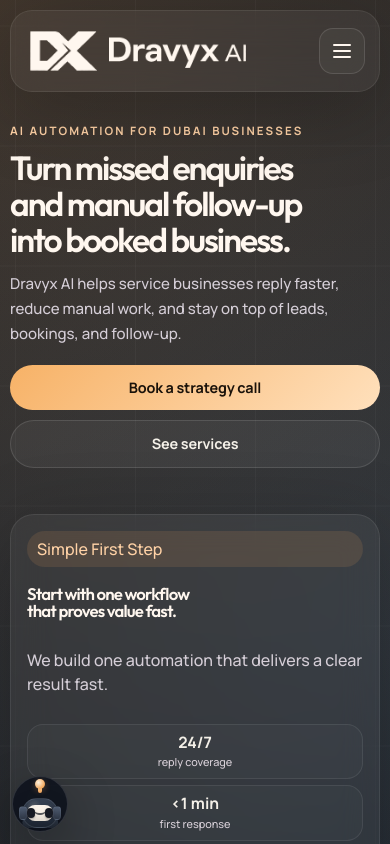
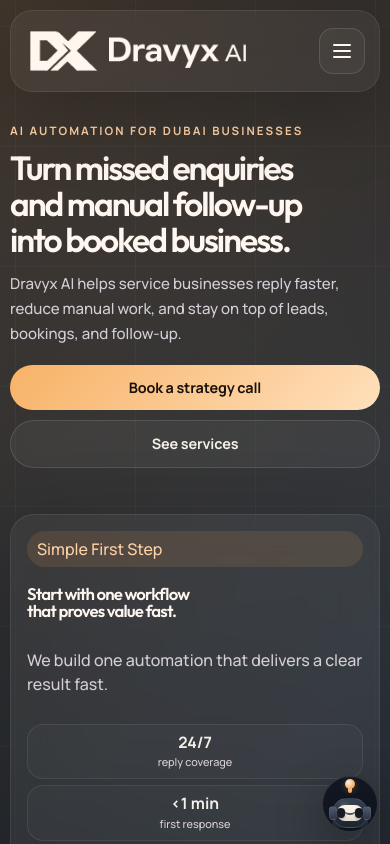
Before and after one commit to sagarr57/Automation_Startup, a React (Vite) app: page / in a window 390 px wide. Shown: the top 844 px of the page. Built offline with nearby package versions, Linux system fonts and the light colour scheme.

Commit message:
Chatbot at right side

```diff
--- a/src/styles.css
+++ b/src/styles.css
@@ -1625,13 +1625,13 @@ h3 {
 
   .ask-dravyx-shell {
     right: 12px;
-    left: 12px;
+    left: auto;
     bottom: 12px;
-    justify-items: stretch;
+    justify-items: end;
   }
 
   .ask-dravyx-panel {
-    width: 100%;
+    width: min(380px, calc(100vw - 24px));
   }
 
   .ask-dravyx-toggle {
```
Also changed, not shown: 1 other file (tests, documents, lock files or other folders).
